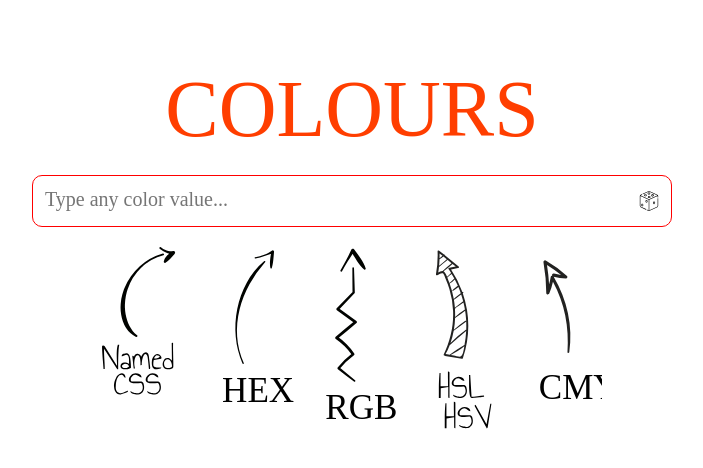
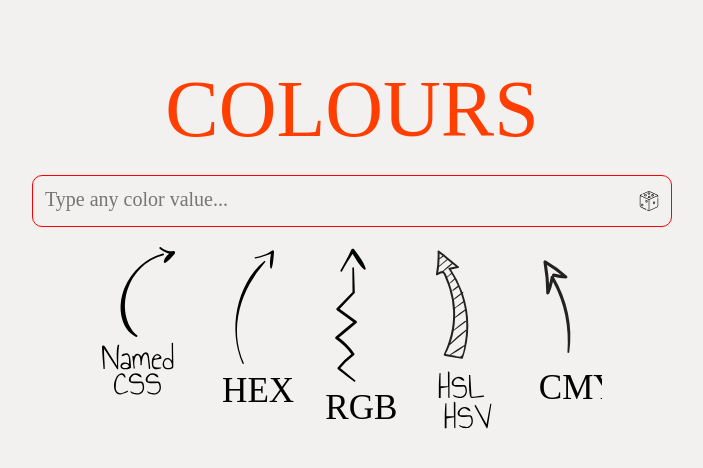
Before and after one commit to EricRovell/colors, a Svelte app: page / in a window 1280 px wide. Shown: the top 468 px of the page, without its empty margins (288-991 px from the left). Built offline with nearby package versions, Linux system fonts and the light colour scheme.

Commit message:
using router

```diff
--- a/src/App.svelte
+++ b/src/App.svelte
@@ -1,57 +1,8 @@
 <script>
-  import ColorInput from "./ColorInput/ColorInput.svelte";
-
-	//export let name;
+  import Router from "svelte-spa-router";
+  import routes from "@routes/routes.js";
 </script>
 
-<main>
-	<div id="app">
-    <h1>Colours</h1>
-    <ColorInput />
-  </div>
-</main>
-
-<style>
-  :global(:root *) {
-    padding: 0;
-    margin: 0;
-    box-sizing: border-box;
-  }
-
-	main {
-		display: grid;
-    justify-items: center;
-    min-height: 100vh;
-    height: 250vh;
-    width: 100vw;
-
-    font-family: "Annie Use Your Telescope";
-	}
-
-  #app {
-    display: grid;
-    place-items: center;
-    grid-auto-rows: min-content;
-    row-gap: 1.25em;
-
-    position: relative;
-
-    margin-top: 4em;
-    width: 100%;
-    max-width: 640px;
-  }
-
-	h1 {
-		color: #ff3e00;
-		text-transform: uppercase;
-		font-size: 5em;
-		font-weight: 200;
-	}
-
-	@media (max-width: 640px) {
-		#app {
-			max-width: none;
-      padding: 1.5em;
-		}
-	}
-</style>
+<body>
+  <Router {routes} />
+</body>
```
